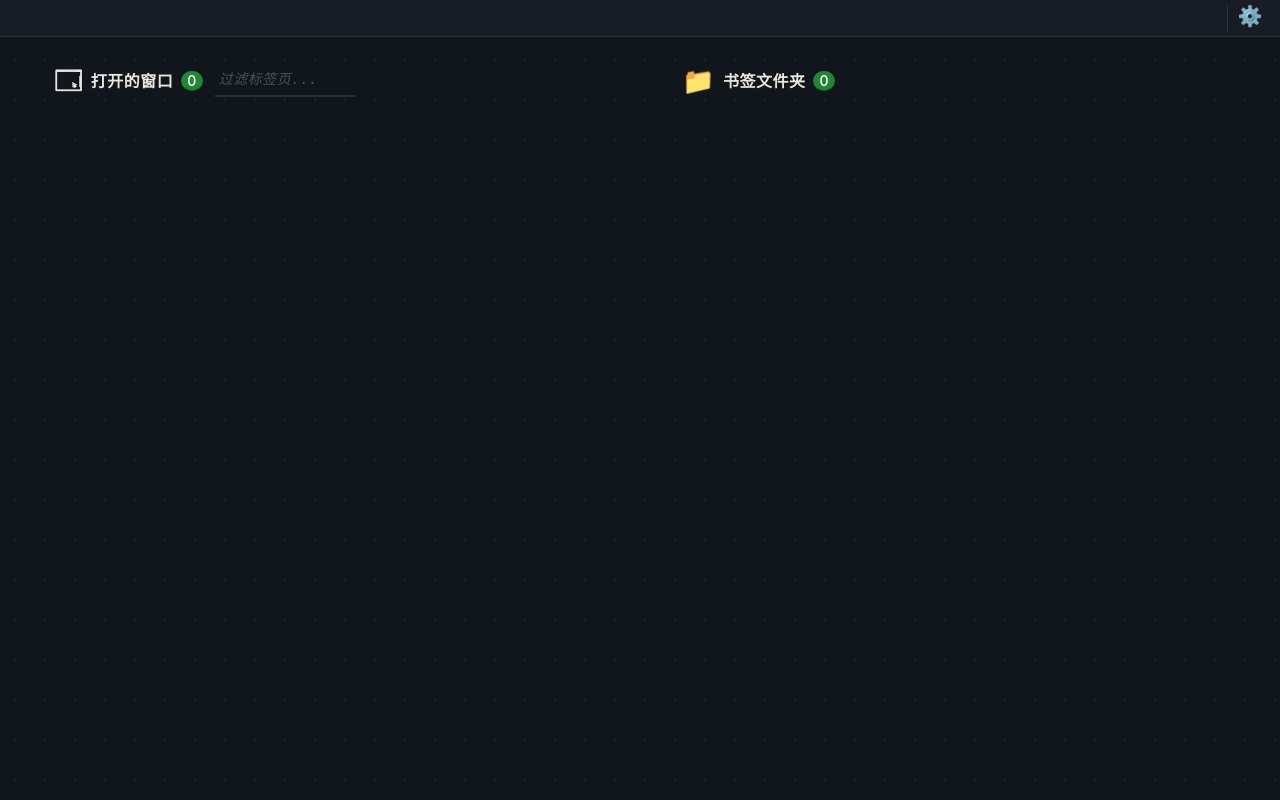
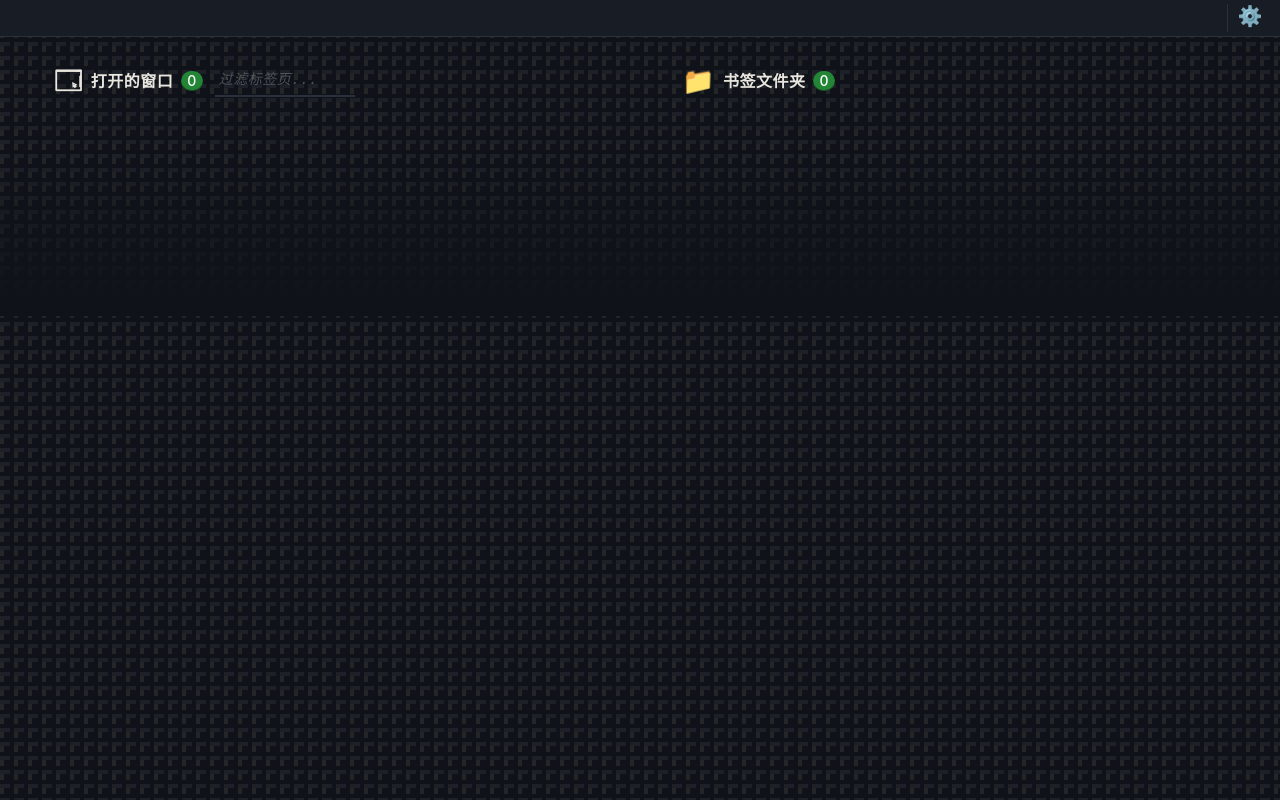
Before and after one commit to xavierskip/Dusty-Drawer, a browser extension: page src/newtab/newtab.html in a window 1280 px wide. Drawn offline with Linux system fonts and the light colour scheme.

Commit message:
添加页脚

```diff
--- a/src/newtab/newtab.css
+++ b/src/newtab/newtab.css
@@ -1,5 +1,6 @@
 :root {
   --bg:       #11151c;
+  --bg1:      #0f1319;
   --surface:  #171c25;
   --surface2: #1c2331;
   --border:   #2a313c;
@@ -26,7 +27,10 @@ body {
   color: var(--ink);
   background: var(--bg);
   min-height: 100vh;
-  background: radial-gradient(circle, rgb(131 128 122 / 10%) 1px, transparent 2px) 0px 0px / 30px 40px, var(--bg);
+  /* background: radial-gradient(circle, rgb(131 128 122 / 10%) 1px, transparent 2px) 0px 0px / 30px 40px, var(--bg); */
+  background: linear-gradient(0deg,  var(--bg1) 25%, transparent 26%), linear-gradient(270deg, var(--bg1) 25%, transparent 26%), linear-gradient(180deg, #1d2026 25%, transparent 26%), linear-gradient(90deg, #232526 25%, transparent 26%);
+  background-size: 1em 1em;
+  background-color: var(--bg1);
 }
 
 .active-a{
@@ -579,3 +583,17 @@ body.wrap-titles .bookmark-title {
   background-size: 9%;
   background-position: bottom 50px right 100px;
 }
+
+/* 页脚 */
+.site-footer {
+    position: relative;
+    height: 160px;
+    overflow: hidden;
+}
+.site-footer::before {
+    content: "";
+    position: absolute;
+    inset: 0;
+    background: linear-gradient(to bottom, transparent 0%, var(--bg1) 90%);
+    pointer-events: none;
+}
--- a/src/newtab/newtab.html
+++ b/src/newtab/newtab.html
@@ -53,6 +53,7 @@
     </div>
   </div>
 
+  <footer class="site-footer" aria-hidden="true"></footer>
   <script type="module" src="newtab.js"></script>
 </body>
 </html>
```
